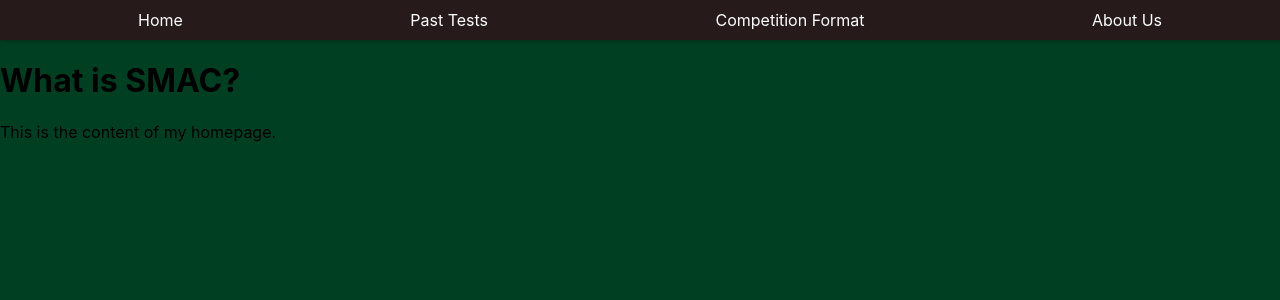
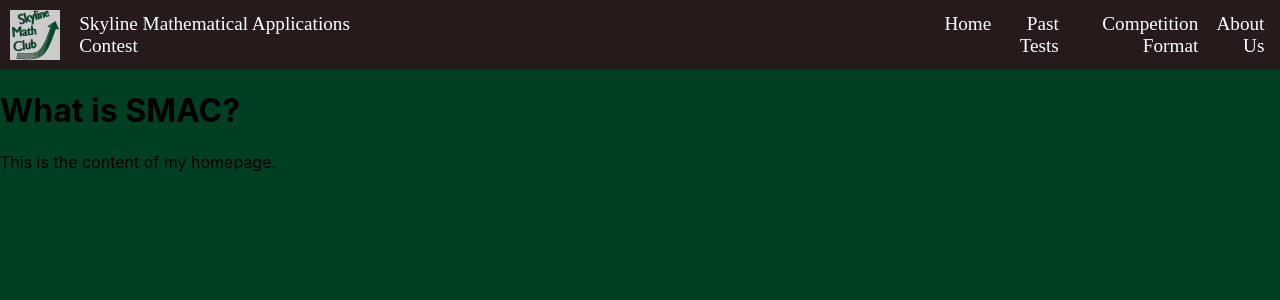
Before and after one commit to skylinemac/skylinemac-v2, a React (Create React App) app: page /overview in a window 1280 px wide. Shown: the top 300 px of the page. Built offline with nearby package versions, Linux system fonts and the light colour scheme.

Commit message:
Updated navbar for UI

```diff
--- a/src/index.css
+++ b/src/index.css
@@ -15,25 +15,36 @@ code {
 
 .navBar{
   display: flex;
-  justify-content: center;
-  align-items: center;
-  width: 100%;
+  justify-content: space-between;
+  width: 100vw;
   position: relative;
   background-color: #261a1a;
-  flex-direction: column;
   padding: 10px;
-  box-shadow: 0 2px 4px 0 rgba(0,0,0,0.2);
 }
 
-.navBarSpacing{
+.navBarText{
+  display:flex;
+  width: 25vw;
+  justify-content: space-between;
+  margin-right: 2%;
+  margin-top: auto;
+  margin-bottom: auto;
+  text-align: right;
+}
+
+.navBarLogo {
   display: flex;
-  justify-content: space-between;
-  align-items: center;
-  width: 80%;
+  left: 5%;
+  justify-content: left;
+  width: 30vw;
+  margin-top: auto;
+  margin-bottom: auto;
 }
 
 .navBarLinks{
   color: white;
+  font-size: larger;
+  font-family: 'Times New Roman', Times, serif;
   text-decoration: none;
 }
 
--- a/src/navbar.js
+++ b/src/navbar.js
@@ -1,15 +1,24 @@
 import './index.css';
+import logo from './ClubLogo.svg';
 
 const Navbar = () => {
     return (
-        <nav className='navBar'>
-            <div className='navBarSpacing'>
+        <div className='navBar'>
+            <div className='navBarLogo'>
+                <img src={logo} alt="" width={50} height={50}/>
+                <a href='/' className='navBarLinks' style={{
+                    marginTop: "auto",
+                    marginBottom: "auto",
+                    marginLeft: "5%"
+                }}> Skyline Mathematical Applications Contest </a>
+            </div>
+            <div className='navBarText'>
                 <a href='/home' className='navBarLinks'>Home</a>
                 <a href='/past-tests' className='navBarLinks'>Past Tests</a>
                 <a href='/competition-format' className='navBarLinks'>Competition Format</a>
                 <a href='/about-us' className='navBarLinks'>About Us</a>
             </div>
-        </nav>
+        </div>
     );
 }
 
```
Also changed, not shown: src/ClubLogo.svg (added).
